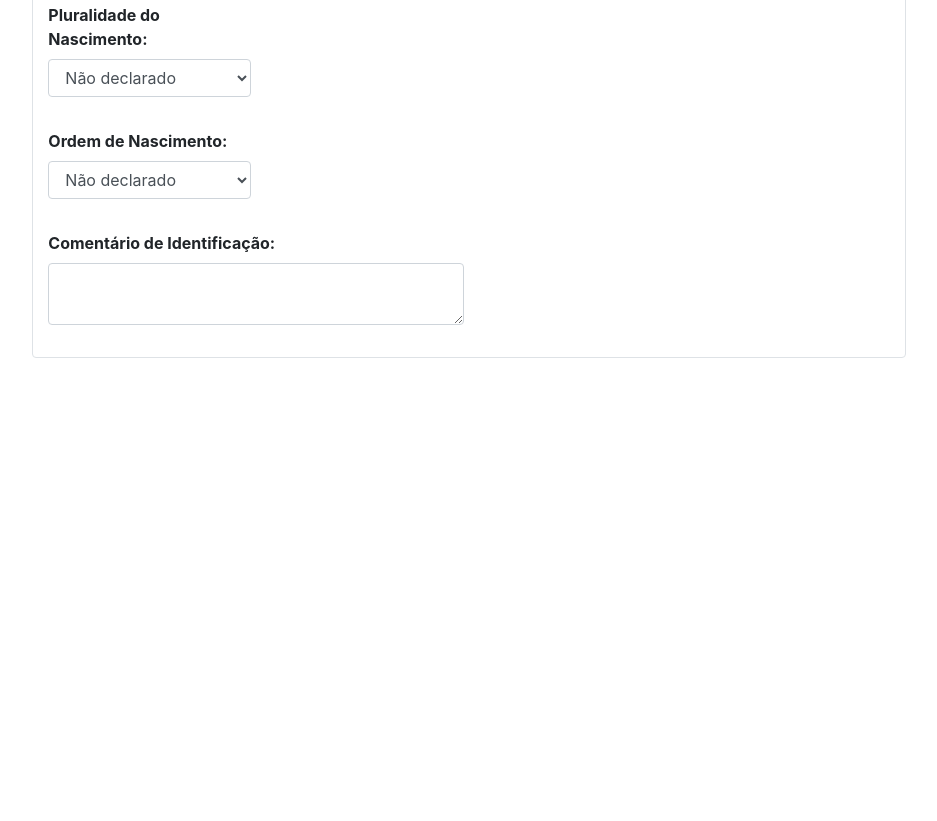
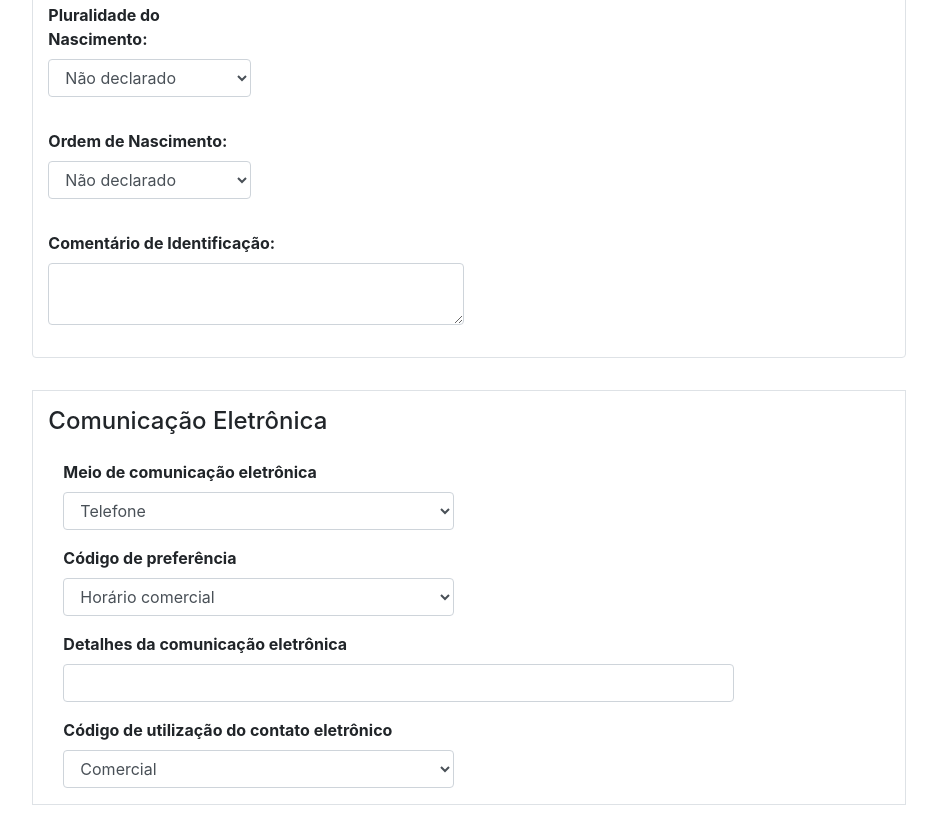
Before and after one commit to axelzito/fe-2018, a plain HTML site: page docs/index.html in a window 1280 px wide. Shown: the part 2699-3520 px from the top of the page, without its empty margins (171-1108 px from the left). Before the commit the page ends 3073 px from the top, so only its background shows below. Drawn offline with Linux system fonts and the light colour scheme.

Commit message:
comunicacao eletronica

```diff
--- a/docs/index.html
+++ b/docs/index.html
@@ -1176,6 +1176,83 @@
 
         </div>
 
+        <!-- Comunicação Eletrônica -->
+
+<div id="div_ComunicacaoEletronica" class="col-sm-12 col-md10 col-lg-8 border my-3">
+
+        <div class="row">
+
+            <div class="col-12 text-left my-3">
+
+                <h4>Comunicação Eletrônica</h4>
+
+            </div>
+
+        </div>
+
+        <form>
+
+            <!-- Meio de Comunicação -->
+
+            <div class="form-group col-sm-6">
+
+                <label id="lbl_meioComunicacao" for="sel_meioComunicacao" class="font-weight-bold">Meio de comunicação eletrônica</label>
+                <br>
+                <select id="sel_meioComunicacao" class="form-control">
+                    <option value="T">Telefone</option>
+                    <option value="C">Telefone Celular</option>
+                    <option value="F">Fax</option>
+                    <option value="P">Pager</option>
+                    <option value="E">Correio eletrônico</option>
+                    <option value="U">URL</option>
+                    <option value="O">Outro</option>
+                </select>
+
+            </div>
+
+            <!-- Código de preferência -->
+
+            <div class="form-group col-sm-6">
+
+                <label id="lbl_codPreferencia" for="sel_codPreferencia" class="font-weight-bold">Código de preferência</label>
+                <br>
+                <select id="sel_codPreferencia" class="form-control">
+                    <option value="B">Horário comercial</option>
+                    <option value="D">Durante o dia</option>
+                    <option value="W">Finais de semana</option>
+                    <option value="A">Qualquer hora</option>
+                    <option value="E">Período noturno</option>
+                </select>
+
+            </div>
+
+            <!-- Detalhes da comunicação eletrônica -->
+
+            <div class="form-group col-sm-10">
+
+                <label for="txt_detalheComunicacaoEletronica" class="font-weight-bold">Detalhes da comunicação eletrônica</label>
+                <input id="txt_detalheComunicacaoEletronica" class="form-control" type="text">
+
+            </div>
+
+            <!-- Código de utilização do contato eletrônico -->
+
+            <div class="form-group col-sm-6">
+
+                <label id="lbl_codUtilizacao" for="sel_codUtilizacao" class="font-weight-bold">Código de utilização do contato eletrônico</label>
+                <br>
+                <select id="sel_codUtilizacao" class="form-control">
+                    <option value="B">Comercial</option>
+                    <option value="P">Pessoal</option>
+                    <option value="A">Tanto comercial quanto pessoal</option>
+                </select>
+
+            </div>
+
+        </form>
+
+    </div>
+
     </div>
 
 
```
